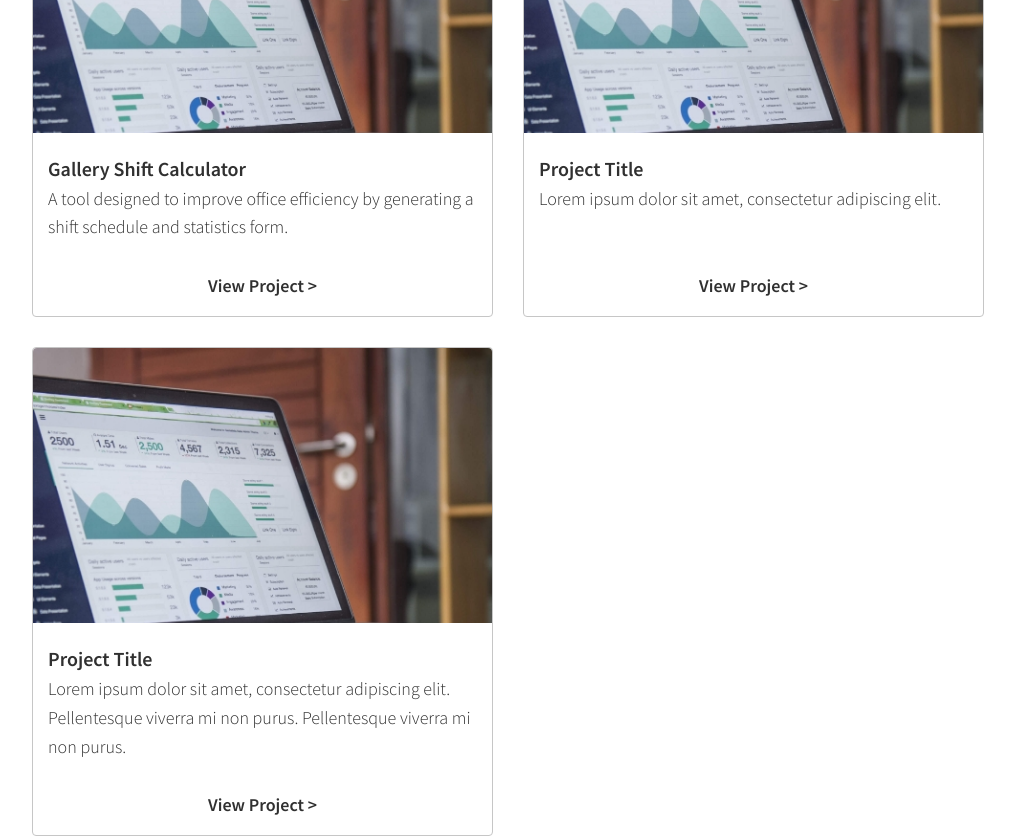
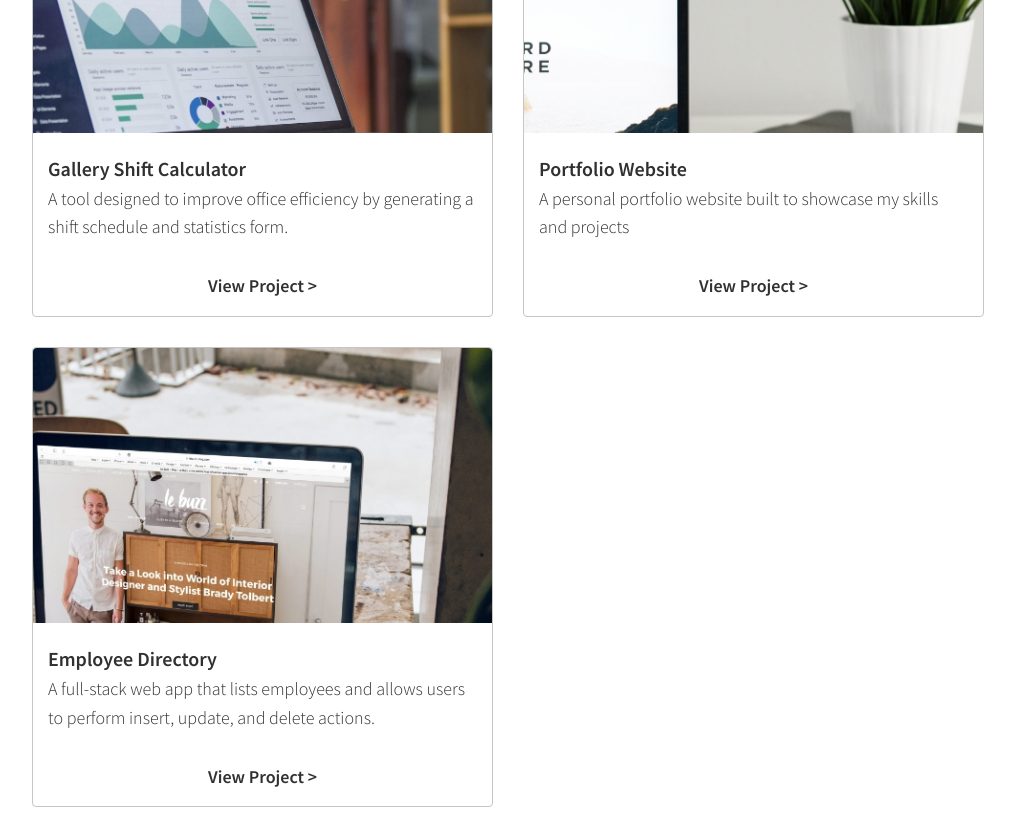
Before and after one commit to markjager13/next-portfolio, a Next.js app: page / in a window 1280 px wide. Shown: the part 1360-2198 px from the top of the page, without its empty margins (132-1147 px from the left). Built offline with nearby package versions, Linux system fonts and the light colour scheme.

Commit message:
refactored project details via dynamic routing

```diff
--- a/components/Projects.js
+++ b/components/Projects.js
@@ -2,20 +2,24 @@ import React from 'react';
 import Image from 'next/image';
 import Link from 'next/link';
 import { Section, Title, CardGrid, Card, CardImage, CardContent, CardTitle, CardSubtitle, CardImageContainer } from './styles/Projects.styled';
+import { projects } from '../constants/constants';
 
 const Projects = () => {
+
+    const ROUTE_PROJECT_ID = "project/[id]";
+
   return (
     <Section id="projects">
         <Title>
             {"What I've Been Working On"}
         </Title>
         <CardGrid>
-            <Card>
+        {projects.map(project => (
+            <Card key={`project-${project.id}`}>
                 <CardImageContainer>
                     <CardImage>
                         <Image
-                            className="project1__img"
-                            src="/projectimage01.jpg"
+                            src={project.image}
                             alt="project image"
                             width={480}
                             height={480}
@@ -25,22 +29,31 @@ const Projects = () => {
                 </CardImageContainer>
                 <CardContent>
                     <CardTitle>
-                        Gallery Shift Calculator
+                        {project.title}
                     </CardTitle>
                     <CardSubtitle>
-                        A tool designed to improve office efficiency by generating a shift schedule and statistics form.
+                        {project.description}
                     </CardSubtitle>
                 </CardContent>
-                <Link href="/project_item">
+                <Link href={{
+                    pathname: ROUTE_PROJECT_ID,
+                    query: { id: project.id }
+                }}>
                     <a><span>{"View Project >"}</span></a>
                 </Link>
-            </Card>
+        </Card>
+        ))}
+
+
+
+
+        {/*
             <Card>
                 <CardImageContainer>
                     <CardImage>
                         <Image
                             className="project1__img"
-                            src="/projectimage01.jpg"
+                            src={projects.at(0).image}
                             alt="project image"
                             width={480}
                             height={480}
@@ -50,10 +63,35 @@ const Projects = () => {
                 </CardImageContainer>
                 <CardContent>
                     <CardTitle>
-                        Project Title
+                        {projects.at(0).title}
                     </CardTitle>
                     <CardSubtitle>
-                    Lorem ipsum dolor sit amet, consectetur adipiscing elit.
+                        {projects.at(0).description}
+                    </CardSubtitle>
+                </CardContent>
+                <Link href={'/project/' + projects.id} key={projects.id}>
+                    <a><span>{"View Project >"}</span></a>
+                </Link>
+            </Card>
+            <Card>
+                <CardImageContainer>
+                    <CardImage>
+                        <Image
+                            className="project2__img"
+                            src={projects.at(1).image}
+                            alt="project image"
+                            width={480}
+                            height={480}
+                            layout="responsive"
+                        />
+                    </CardImage>
+                </CardImageContainer>
+                <CardContent>
+                    <CardTitle>
+                        {projects.at(1).title}
+                    </CardTitle>
+                    <CardSubtitle>
+                        {projects.at(1).description}
                     </CardSubtitle>
                 </CardContent>
                 <Link href="/">
@@ -64,8 +102,8 @@ const Projects = () => {
                 <CardImageContainer>
                     <CardImage>
                         <Image
-                            className="project1__img"
-                            src="/projectimage01.jpg"
+                            className="project3__img"
+                            src={projects.at(2).image}
                             alt="project image"
                             width={480}
                             height={480}
@@ -75,16 +113,17 @@ const Projects = () => {
                 </CardImageContainer>
                 <CardContent>
                     <CardTitle>
-                        Project Title
+                        {projects.at(2).title}
                     </CardTitle>
                     <CardSubtitle>
-                    Lorem ipsum dolor sit amet, consectetur adipiscing elit. Pellentesque viverra mi non purus. Pellentesque viverra mi non purus.
+                        {projects.at(2).description}
                     </CardSubtitle>
                 </CardContent>
                 <Link href="/">
                     <a><span>{"View Project >"}</span></a>
                 </Link>
             </Card>
+        */}
         </CardGrid>
     </Section>
   )
--- /dev/null
+++ b/constants/constants.js
@@ -0,0 +1,32 @@
+export const projects = [
+    {
+      title: 'Gallery Shift Calculator',
+      itemtitle: <>{'Gallery'} <br/> {'Shift Calculator'}</>,
+      description: "A tool designed to improve office efficiency by generating a shift schedule and statistics form.",
+        image: '/projectimage01.jpg',
+        tags: ['React, ', 'CSS Modules'],
+      source: 'https://google.com',
+      visit: 'https://google.com',
+      id: 0,
+    },
+    {
+      title: 'Portfolio Website',
+      itemtitle: <>{'Portfolio'} <br/> {'Website'}</>,
+      description:"A personal portfolio website built to showcase my skills and projects",
+      image: '/projectimage02.jpg',
+      tags: ['NextJS, ', 'Styled-Components'],
+      source: 'https://google.com',
+      visit: 'https://google.com',
+      id: 1,
+    },
+    {
+      title: 'Employee Directory',
+      itemtitle: <>{'Employee'} <br/> {'Directory'}</>,
+      description: "A full-stack web app that lists employees and allows users to perform insert, update, and delete actions.",
+        image: '/projectimage03.jpg',
+        tags: ['MERN '],
+      source: 'https://google.com',
+      visit: 'https://google.com',
+      id: 2,
+    },
+  ];
```
Also changed, not shown: pages/project/[id].js (renamed from pages/project_item.js, +12 -7 lines), components/styles/Project.styled.js (renamed from components/styles/ProjectItem.styled.js), public/projectimage02.jpg (added), public/projectimage03.jpg (added).
